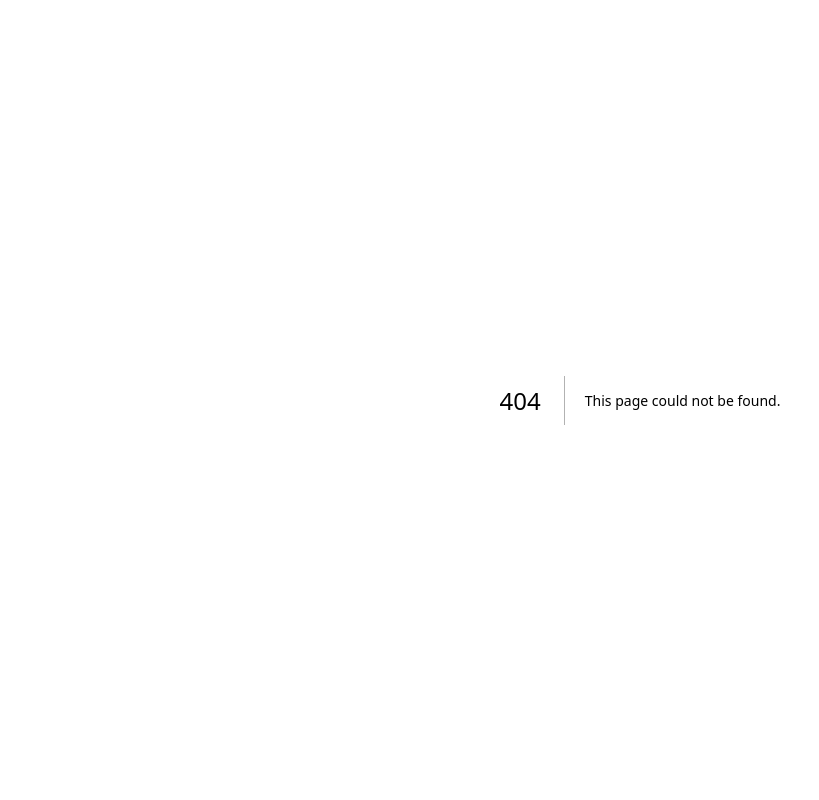
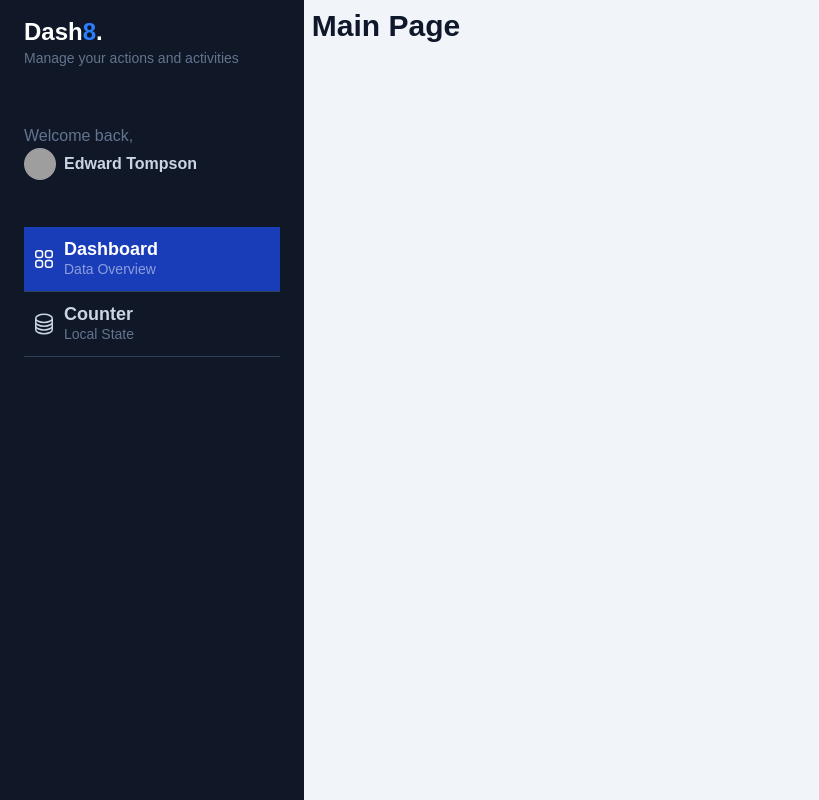
Before and after one commit to jpin730/next-dashboard, a Next.js app: page /dashboard/main in a window 1280 px wide. Before the commit this address had no page. Shown: the whole page, without its empty margins (0-819 px from the left). Built offline with nearby package versions, Linux system fonts and the light colour scheme; grey boxes are pictures that could not be loaded.

Commit message:
feat: :sparkles: add MainPage component and update redirect path to Main

```diff
--- /dev/null
+++ b/app/dashboard/main/page.tsx
@@ -0,0 +1,7 @@
+export default function MainPage() {
+  return (
+    <div>
+      <h1 className="text-3xl font-bold">Main Page</h1>
+    </div>
+  )
+}
--- a/app/page.tsx
+++ b/app/page.tsx
@@ -3,5 +3,5 @@ import { redirect } from 'next/navigation'
 import { Path } from '@/enums/Path'
 
 export default function HomePage() {
-  redirect(Path.Counter)
+  redirect(Path.Main)
 }
--- a/enums/Path.tsx
+++ b/enums/Path.tsx
@@ -1,5 +1,6 @@
 export enum Path {
   Home = '/',
   Dashboard = '/dashboard',
+  Main = '/dashboard/main',
   Counter = '/dashboard/counter',
 }
```
